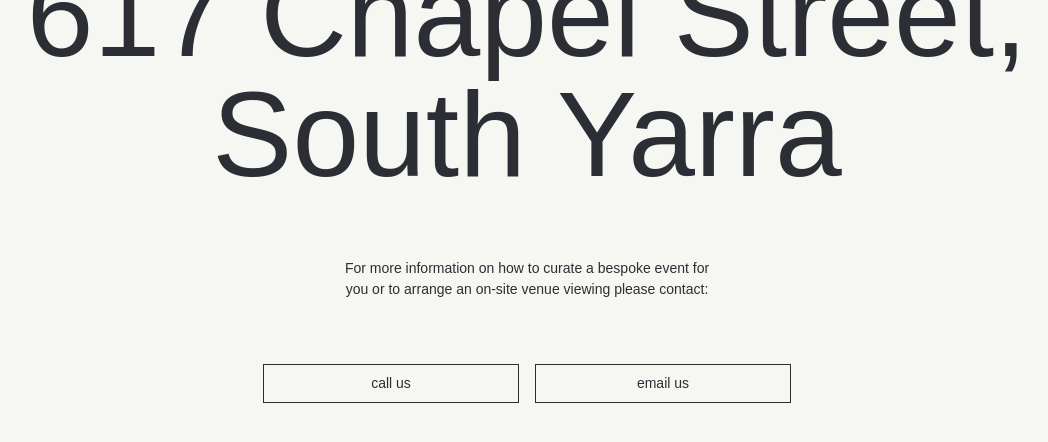
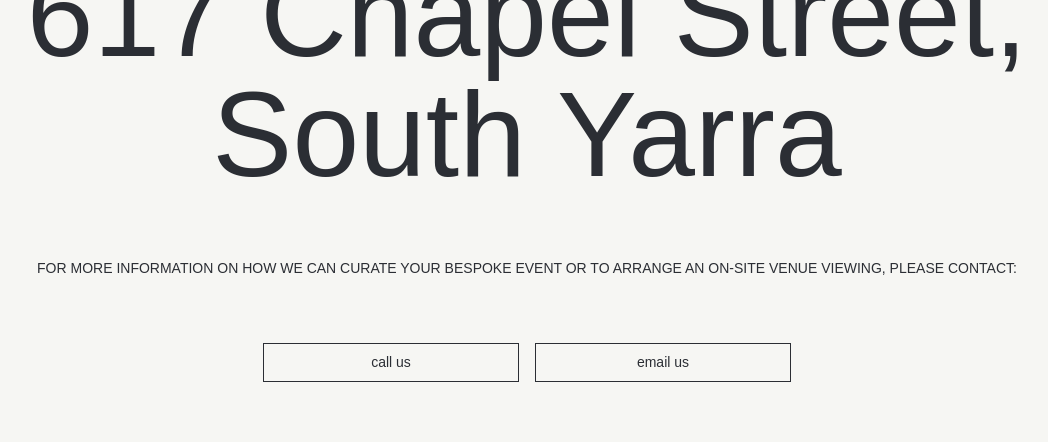
Before and after one commit to milosptr/event-centar, a Jekyll site: the page built from contact.md, in a window 1280 px wide and 900 px high, scrolled down 338 px. Shown: the top 442 px of the window, without its empty margins (113-1161 px from the left). Built offline with Jekyll 4.4.1, drawn with Linux system fonts in a browser that asks for light colours; some web fonts are replaced.

Commit message:
Update from Forestry.io Evgeniya Naydenisheva updated contact.md

```diff
--- a/contact.md
+++ b/contact.md
@@ -2,8 +2,8 @@
 layout: contact
 title: Contact
 big_title: 617 Chapel Street, South Yarra
-text: 'For more information on how to curate a bespoke event for <br> you or to arrange
-  an on-site venue viewing please contact:'
+text: 'FOR MORE INFORMATION ON HOW WE CAN CURATE YOUR BESPOKE EVENT OR TO ARRANGE
+  AN ON-SITE VENUE VIEWING, PLEASE CONTACT:'
 picture: "/assets/images/meal5-2x.jpg"
 mobile_picture: "/assets/images/mobli-2x.png"
 
```
